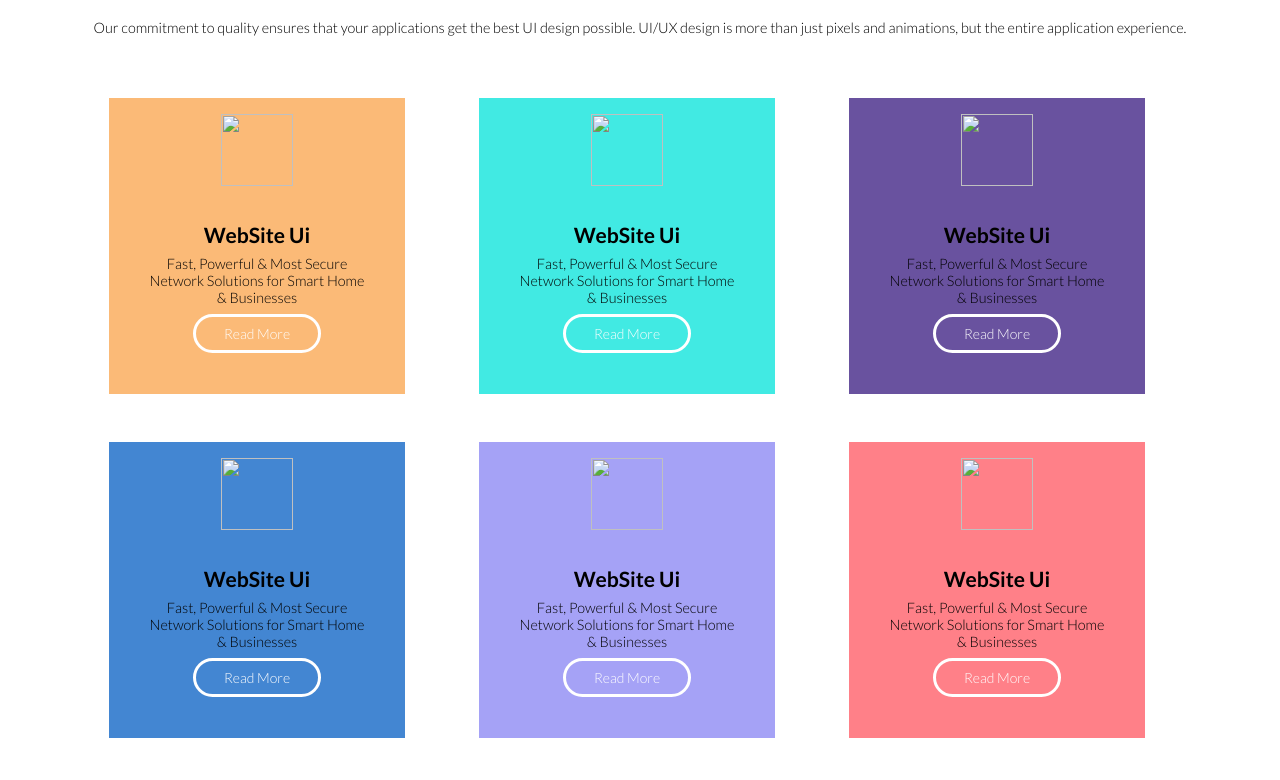
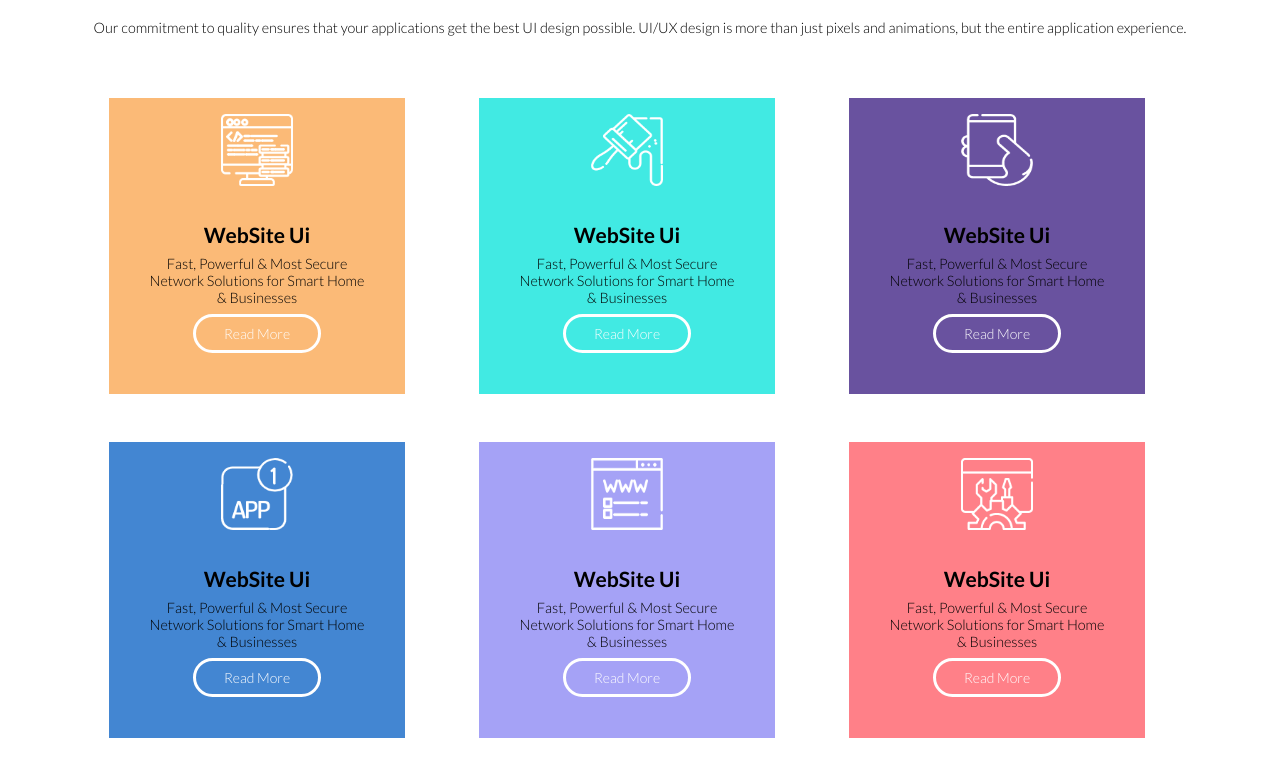
Before and after one commit to doktormacak/DomaciWebDev, a plain HTML site: page index.html in a window 1280 px wide. Shown: the part 1220-2000 px from the top of the page. Drawn offline with Linux system fonts and the light colour scheme; files whose address does not match are found by name.

Commit message:
4th Commit

```diff
--- a/hero.css
+++ b/hero.css
@@ -9,7 +9,7 @@ h1, h2, h3 {
 .hero_img {
 
 
-    background-image: url(/Domaci/images/best-service-img.png);
+    background-image: url(images/best-service-img.png);
     background-size: 90%;
     background-repeat: no-repeat;
     background-position:center bottom ;
--- a/index.html
+++ b/index.html
@@ -19,7 +19,7 @@
 
         <nav class="flex">
             <a href="#" class="logo">
-            <img src="/Domaci/images/Web UiExpert.png" alt="Web UiExpert" class="logoimg">
+            <img src="images/Web UiExpert.png" alt="Web UiExpert" class="logoimg">
             </a>
 
             <a id="btnHamburger" href="#" class="header_menu">
@@ -80,7 +80,7 @@
         <div class="serviceElements">
 
             <div class="element" id="ele1">
-                <div class="serviceIcon"><img src="../Domaci/images/serviceIcon1.png"></div>
+                <div class="serviceIcon"><img src="images/serviceIcon1.png"></div>
                 <div class="serivetxt">
                     <h3>WebSite Ui</h3>
                     <p>Fast, Powerful & Most Secure Network Solutions for Smart Home & Businesses</p>
@@ -89,7 +89,7 @@
             </div>
 
             <div class="element" id="ele2">
-                <div class="serviceIcon" ><img src="../Domaci/images/serviceIcon2.png"></div>
+                <div class="serviceIcon" ><img src="images/serviceIcon2.png"></div>
                 <div class="serivetxt">
                     <h3>WebSite Ui</h3>
                     <p>Fast, Powerful & Most Secure Network Solutions for Smart Home & Businesses</p>
@@ -98,7 +98,7 @@
             </div>
 
             <div class="element" id="ele3">
-                <div class="serviceIcon" ><img src="../Domaci/images/serviceIcon3.png"></div>
+                <div class="serviceIcon" ><img src="images/serviceIcon3.png"></div>
                 <div class="serivetxt">
                     <h3>WebSite Ui</h3>
                     <p>Fast, Powerful & Most Secure Network Solutions for Smart Home & Businesses</p>
@@ -107,7 +107,7 @@
             </div>
 
             <div class="element" id="ele4">
-                <div class="serviceIcon" ><img src="../Domaci/images/serviceIcon4.png"></div>
+                <div class="serviceIcon" ><img src="images/serviceIcon4.png"></div>
                 <div class="serivetxt">
                     <h3>WebSite Ui</h3>
                     <p>Fast, Powerful & Most Secure Network Solutions for Smart Home & Businesses</p>
@@ -117,7 +117,7 @@
 
 
             <div class="element" id="ele5">
-                <div class="serviceIcon" ><img src="../Domaci/images/serviceIcon5.png"></div>
+                <div class="serviceIcon" ><img src="images/serviceIcon5.png"></div>
                 <div class="serivetxt">
                     <h3>WebSite Ui</h3>
                     <p>Fast, Powerful & Most Secure Network Solutions for Smart Home & Businesses</p>
@@ -126,7 +126,7 @@
             </div>
 
             <div class="element" id="ele6">
-                <div class="serviceIcon" ><img src="../Domaci/images/serviceIcon6.png"></div>
+                <div class="serviceIcon" ><img src="images/serviceIcon6.png"></div>
                 <div class="serivetxt">
                     <h3>WebSite Ui</h3>
                     <p>Fast, Powerful & Most Secure Network Solutions for Smart Home & Businesses</p>
--- a/knowAbout.css
+++ b/knowAbout.css
@@ -11,7 +11,7 @@
     align-items: center;
 }
 .aboutImg {
-    background-image: url(/Domaci/images/aboutImg.png);
+    background-image: url(images/aboutImg.png);
     background-repeat: no-repeat;
     background-size: 100%;
     height: 15.625rem;
```
